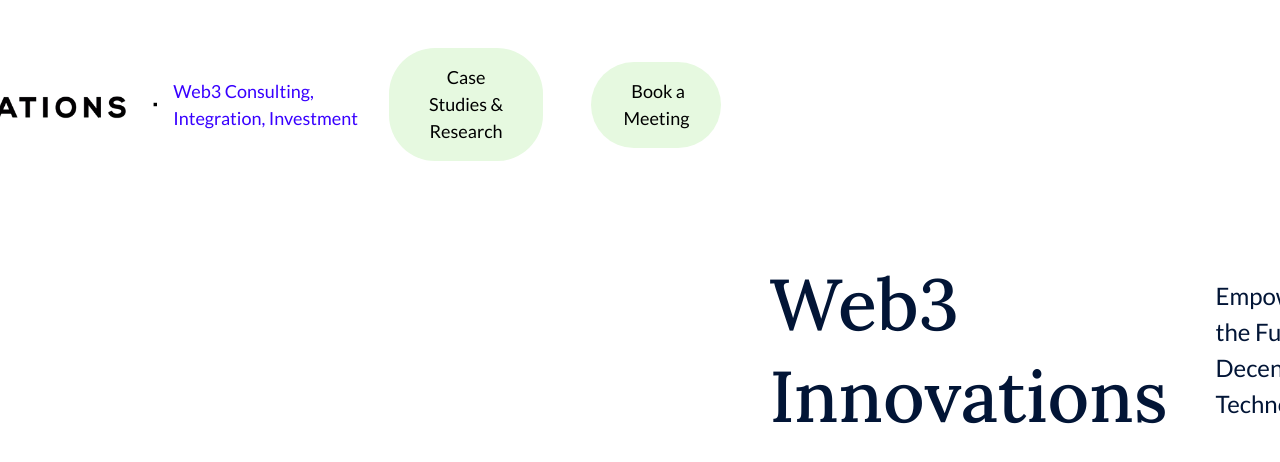
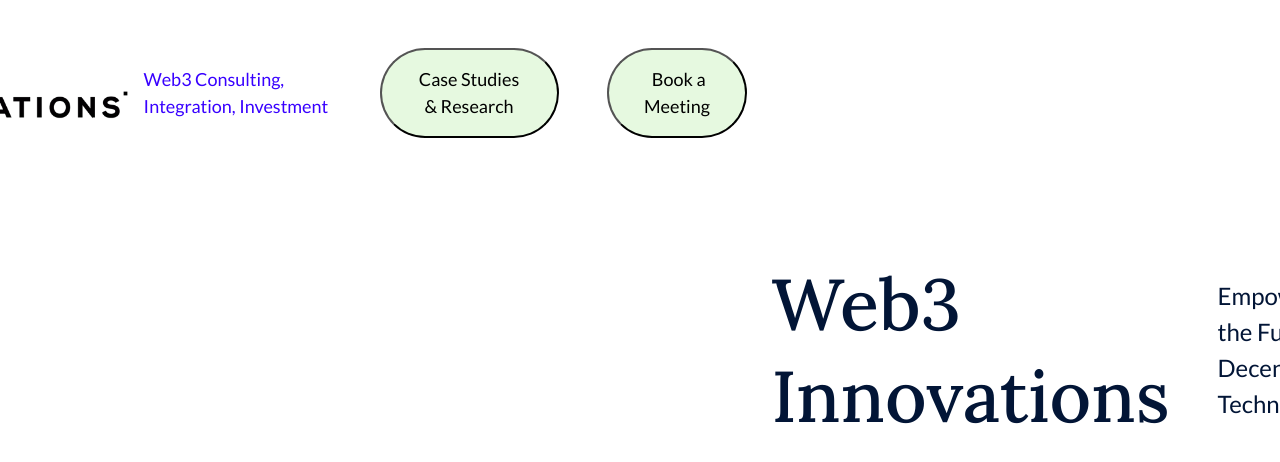
Before and after one commit to AleckWeb3/Web3-Homepage-HTML, a website built with Parcel: page index.html in a window 1280 px wide. Built offline with nearby package versions, Linux system fonts and the light colour scheme.

Commit message:
Update index.html

```diff
--- a/index.html
+++ b/index.html
@@ -7,10 +7,7 @@
     <meta charset="utf-8" />
     <meta property="twitter:card" content="summary_large_image" />
 
-    <style data-tag="reset-style-sheet">
-        html { line-height: 1.15; } body { margin: 0; } * { box-sizing: border-box; border-width: 0; border-style: solid; } p, li, ul, pre, div, h1, h2, h3, h4, h5, h6, figure, blockquote, figcaption { margin: 0; padding: 0; } button { background-color: transparent; } button, input, optgroup, select, textarea { font-family: inherit; font-size: 100%; line-height: 1.15; margin: 0; } button, select { text-transform: none; } button::-moz-focus-inner, [type="button"]::-moz-focus-inner, [type="reset"]::-moz-focus-inner, [type="submit"]::-moz-focus-inner { border-style: none; padding: 0; } button:-moz-focus, [type="button"]:-moz-focus, [type="reset"]:-moz-focus, [type="submit"]:-moz-focus { outline: 1px dotted ButtonText; } a { color: inherit; text-decoration: inherit; } input { padding: 2px 4px; } img { display: block; } html { scroll-behavior: smooth; }
-    </style>
-    <style data-tag="default-style-sheet">
+    <style>
         html {
             font-family: Lora;
             font-size: 16px;
@@ -25,12 +22,11 @@
             line-height: 1.15;
             color: var(--dl-color-gray-black);
             background-color: var(--dl-color-gray-white);
+            margin: 0; /* Added to remove default body margin */
         }
     </style>
-    <link rel="stylesheet" href="https://fonts.googleapis.com/css2?family=Lora:ital,wght@0,400;0,500;0,600;0,700;1,400;1,500;1,600;1,700&amp;display=swap" data-tag="font" />
-    <link rel="stylesheet" href="https://fonts.googleapis.com/css2?family=Lato:ital,wght@0,100;0,300;0,400;0,700;0,900;1,100;1,300;1,400;1,700;1,900&amp;display=swap" data-tag="font" />
-    <!--This is the head section-->
-    <!-- <style> ... </style> -->
+    <link rel="stylesheet" href="https://fonts.googleapis.com/css2?family=Lora:ital,wght@0,400;0,500;0,600;0,700;1,400;1,500;1,600;1,700&amp;display=swap" />
+    <link rel="stylesheet" href="https://fonts.googleapis.com/css2?family=Lato:ital,wght@0,100;0,300;0,400;0,700;0,900;1,100;1,300;1,400;1,700;1,900&amp;display=swap" />
     <link rel="stylesheet" href="./style.css" />
 </head>
 <body>
```
